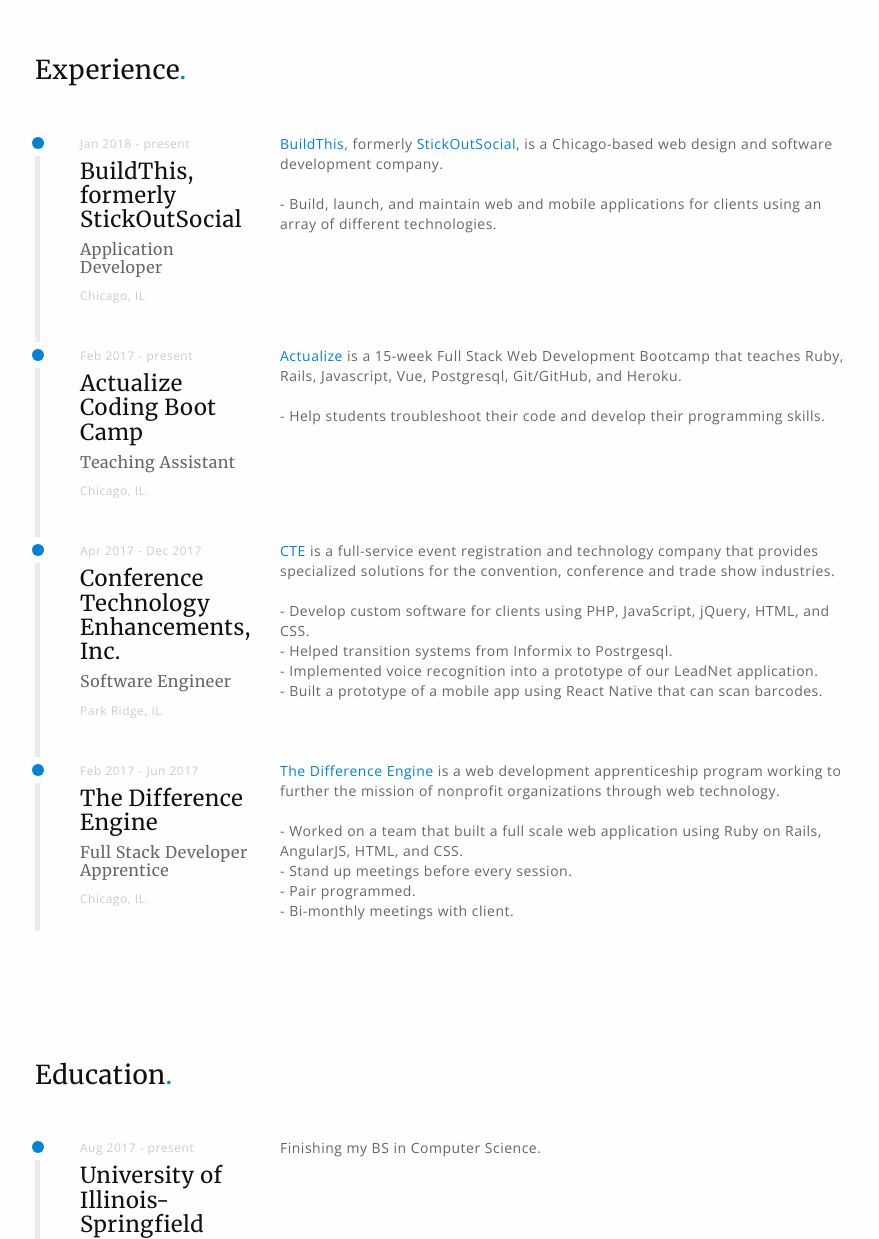
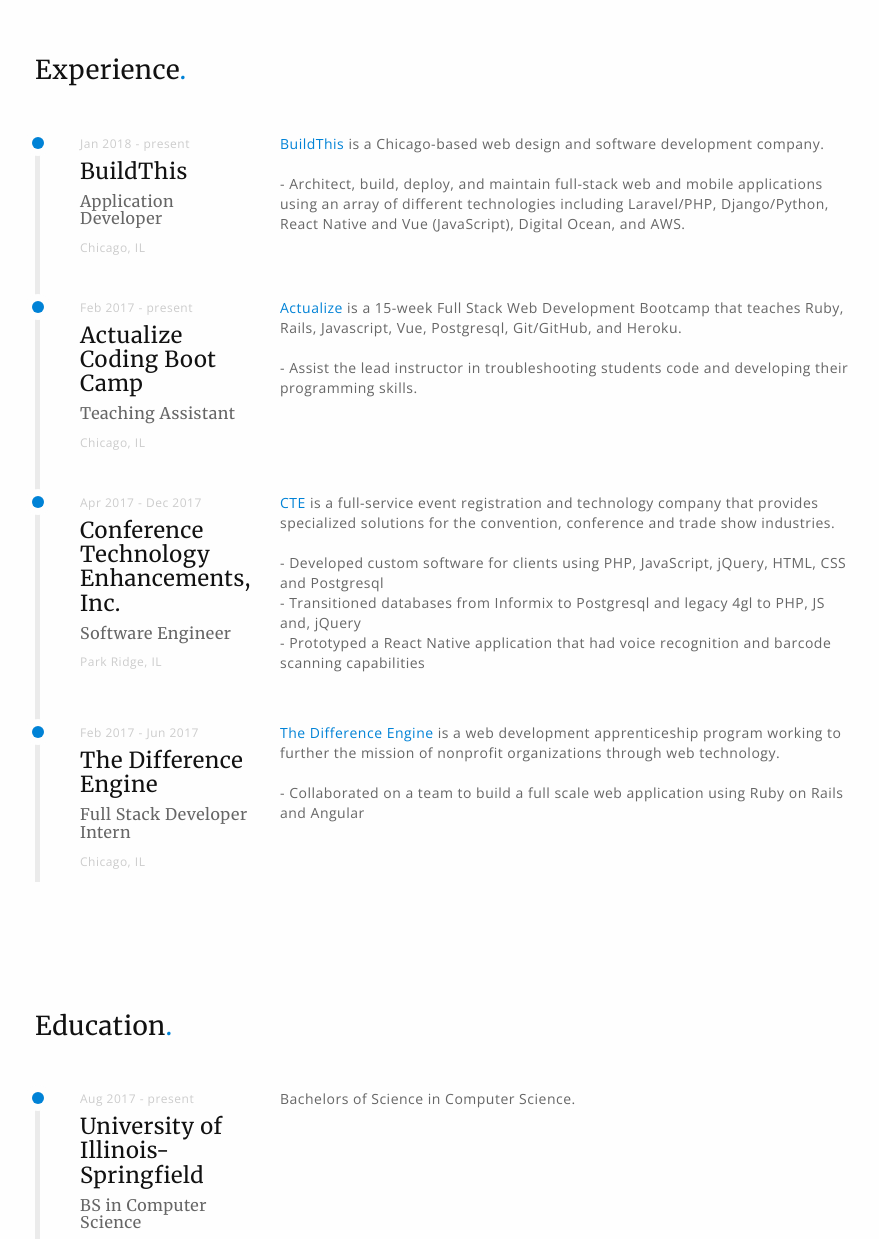
Before and after one commit to Russell-Mstowski/Russell-Mstowski.github.io, a plain HTML site: page index.html in a window 1280 px wide. Shown: the part 1020-2259 px from the top of the page, without its empty margins (370-1249 px from the left). Drawn offline with nearby package versions, Linux system fonts and the light colour scheme.

Commit message:
change text

```diff
--- a/index.html
+++ b/index.html
@@ -100,7 +100,7 @@
         <header id="home">
             <div class="header-content">
                 <h3 style="color: #002845;">Hi<span class="text-primary">!</span> I'm <span class="text-primary">Russell Mstowski</span></h3>
-                <p style="color: #002845;">I'm currently a Full Stack Application Developer at BuildThis, a Chicago-based web design and software development company.</p>
+                <p style="color: #002845;">I'm currently an Application Developer at BuildThis, a Chicago-based web design and software development company.</p>
             </div>
         </header>
         <!-- / header -->
@@ -204,15 +204,15 @@
                         <div class="row">
                             <div class="col-md-3 timeline-info">
                                 <p class="timeline-date">Jan 2018 - present</p>
-                                <h4 class="timeline-com">BuildThis, formerly StickOutSocial</h4>
+                                <h4 class="timeline-com">BuildThis</h4>
                                 <h6 class="timeline-role">Application Developer</h6>
                                 <p class="timeline-location">Chicago, IL</p>
                             </div><!-- / timeline-info -->
                             <div class="col-md-9 timeline-details">
                                 <p>
-                                <a href="https://buildthis.com" target="_blank">BuildThis</a>, formerly <a href="https://stickoutsocial.com" target="_blank">StickOutSocial</a>, is a Chicago-based web design and software development company.<br><br>
+                                <a href="https://buildthis.com" target="_blank">BuildThis</a> is a Chicago-based web design and software development company.<br><br>
 
-                                - Build, launch, and maintain web and mobile applications for clients using an array of different technologies.
+                                - Architect, build, deploy, and maintain full-stack web and mobile applications using an array of different technologies including Laravel/PHP, Django/Python, React Native and Vue (JavaScript), Digital Ocean, and AWS.
 
                                 <ul>
                                     <li></li>
@@ -235,7 +235,7 @@
                                 <p>
                                 <a href="http://www.anyonecanlearntocode.com/" target="_blank">Actualize</a> is a 15-week Full Stack Web Development Bootcamp that teaches Ruby, Rails, Javascript, Vue, Postgresql, Git/GitHub, and Heroku.<br><br>
 
-                                - Help students troubleshoot their code and develop their programming skills.
+                                - Assist the lead instructor in troubleshooting students code and developing their programming skills.
 
                                 </p>
                             </div><!-- / timeline-details -->
@@ -255,10 +255,9 @@
                                 <p>
                                 <a href="http://www.cteusa.com/cteusa/" target="_blank">CTE</a> is a full-service event registration and technology company that provides specialized solutions for the convention, conference and trade show industries.<br><br>
 
-                                - Develop custom software for clients using PHP, JavaScript, jQuery, HTML, and CSS.<br>
-                                - Helped transition systems from Informix to Postrgesql.<br>
-                                - Implemented voice recognition into a prototype of our LeadNet application.<br>
-                                - Built a prototype of a mobile app using React Native that can scan barcodes.
+                                - Developed custom software for clients using PHP, JavaScript, jQuery, HTML, CSS and Postgresql <br>
+                                - Transitioned databases from Informix to Postgresql and legacy 4gl to PHP, JS and, jQuery <br>
+                                - Prototyped a React Native application that had voice recognition and barcode scanning capabilities
 
                                 <ul>
                                     <li></li>
@@ -274,17 +273,14 @@
                             <div class="col-md-3 timeline-info">
                                 <p class="timeline-date">Feb 2017 - Jun 2017</p>
                                 <h4 class="timeline-com">The Difference Engine</h4>
-                                <h6 class="timeline-role">Full Stack Developer Apprentice</h6>
+                                <h6 class="timeline-role">Full Stack Developer Intern</h6>
                                 <p class="timeline-location">Chicago, IL</p>
                             </div><!-- / timeline-info -->
                             <div class="col-md-9 timeline-details">
                                 <p>
                                 <a href="http://www.thedifferenceengine.io/" target="_blank">The Difference Engine</a> is a web development apprenticeship program working to further the mission of nonprofit organizations through web technology. <br><br>
 
-                                - Worked on a team that built a full scale web application using Ruby on Rails, AngularJS, HTML, and CSS.<br>
-                                - Stand up meetings before every session.<br>
-                                - Pair programmed.<br>
-                                - Bi-monthly meetings with client.
+                                - Collaborated on a team to build a full scale web application using Ruby on Rails and Angular
 
                                 </p>
                             </div><!-- / timeline-details -->
@@ -315,7 +311,7 @@
                             </div><!-- / timeline-info -->
                             <div class="col-md-9 timeline-details">
                                 <p>
-                                Finishing my BS in Computer Science.
+                                Bachelors of Science in Computer Science.
                                 </p>
                             </div><!-- / timeline-details -->
                         </div><!-- / row -->
@@ -349,7 +345,7 @@
                             </div><!-- / timeline-info -->
                             <div class="col-md-9 timeline-details">
                                 <p>
-                                Attended UIC for 2 years taking general education classes.
+                                General Studies
                                 </p>
                             </div><!-- / timeline-details -->
                         </div><!-- / row -->
```
